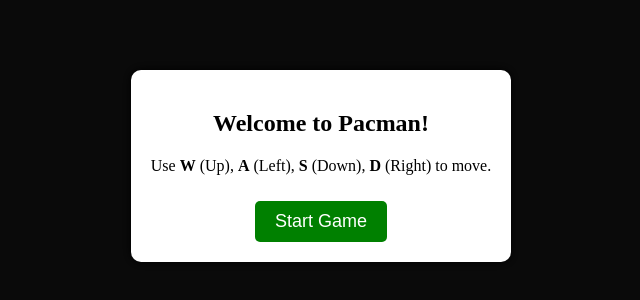
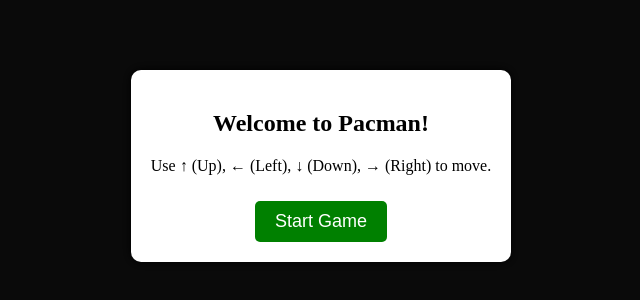
Before and after one commit to dovbyk/pacman.js, a plain HTML site: page index.html in a window 1280 px wide. Shown: the part 234-534 px from the top of the page, 319-959 px from the left. Drawn offline with Linux system fonts and the light colour scheme.

Commit message:
Update index.html

```diff
--- a/index.html
+++ b/index.html
@@ -12,7 +12,7 @@
     <div id="startGameModal" class="start-modal">
     <div class="start-modal-content">
         <h2>Welcome to Pacman!</h2>
-        <p>Use <strong>W</strong> (Up), <strong>A</strong> (Left), <strong>S</strong> (Down), <strong>D</strong> (Right) to move.</p>
+        <p>Use <strong>↑</strong> (Up), <strong>←</strong> (Left), <strong>↓</strong> (Down), <strong>→</strong> (Right) to move.</p>
         <button id="startGameBtn">Start Game</button>
     </div>
 </div>
```
